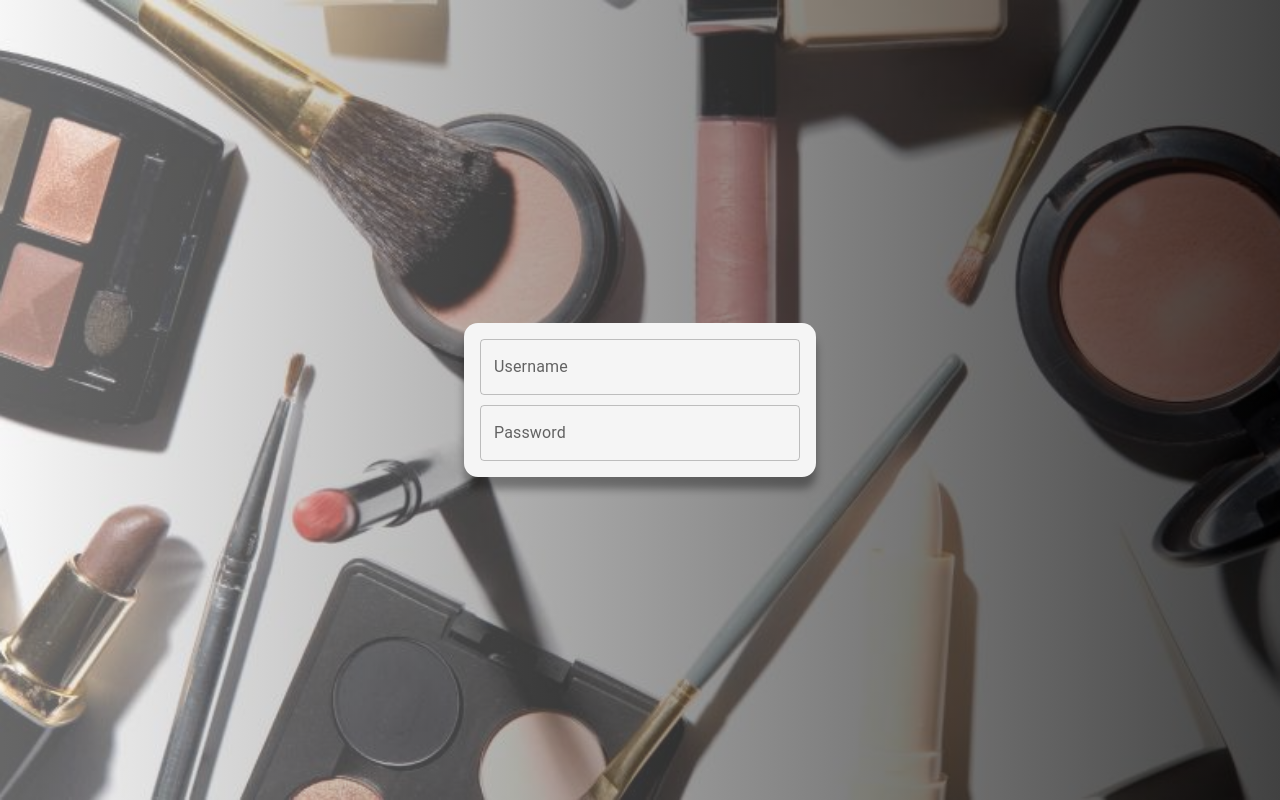
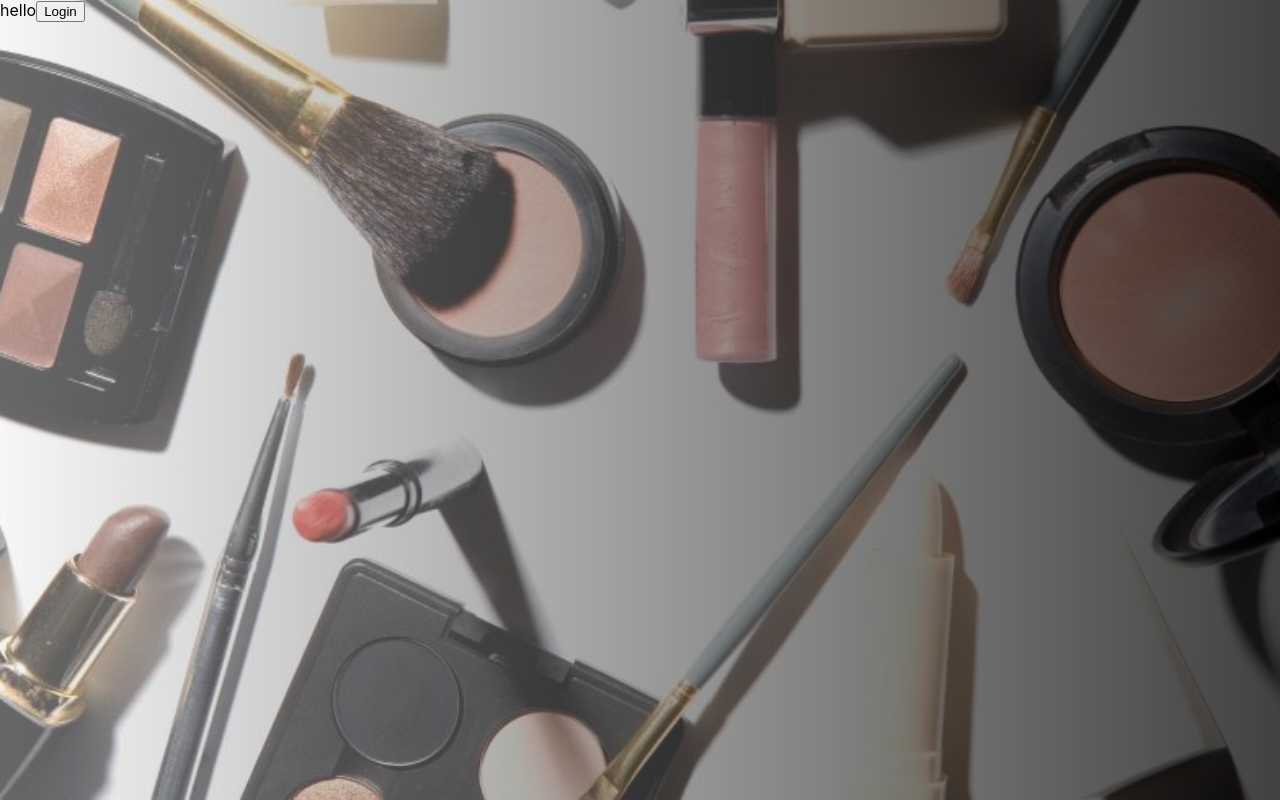
Before and after one commit to SocolAndreea/web, a React (Create React App) app: page / in a window 1280 px wide. Built offline with nearby package versions, Linux system fonts and the light colour scheme.

Commit message:
landing page+routing

```diff
--- a/package.json
+++ b/package.json
@@ -46,5 +46,8 @@
       "last 1 firefox version",
       "last 1 safari version"
     ]
+  },
+  "devDependencies": {
+    "react-router-dom": "^6.22.3"
   }
 }
--- a/src/App.tsx
+++ b/src/App.tsx
@@ -1,32 +1,14 @@
 import React from "react";
+import { RouterProvider } from "react-router-dom";
+
+import AppImage from "./assets/AppImage";
+import router from "./Routing";
 import "./App.css";
-import Login from "./pages/Login";
-import styled from "styled-components";
-import AppImage from "./assets/AppImage";
-export const Modal = styled.div`
-  //position: absolute;
-  position: fixed;
-  top: 50%;
-  left: 50%;
-  transform: translate(-50%, -50%);
-  width: 20rem;
-  height: fit-content;
-  gap: 10px;
-  display: flex;
-  flex-direction: column;
-  background-color: whitesmoke;
-  padding: 1rem;
-  border-radius: 14px;
-  box-shadow: 0 12px 8px rgba(0, 0, 0, 0.35);
-  animation: slide-down 300ms ease-out forwards;
-`;
+
 function App() {
   return (
     <AppImage>
-      {/*<img src={"../assets/cosmetix.jpg"} alt={"Background"} />*/}
-      <Modal>
-        <Login />
-      </Modal>
+      <RouterProvider router={router}></RouterProvider>
     </AppImage>
   );
 }
--- /dev/null
+++ b/src/Routing.tsx
@@ -0,0 +1,29 @@
+import React from "react";
+import { createBrowserRouter } from "react-router-dom";
+import Login from "./pages/Login";
+import LandingPage from "./pages/LandingPage";
+
+interface PrivateElementProps {
+  element: React.ComponentType;
+}
+
+// function PrivateElement({ element: Element }: PrivateElementProps) {
+//   return localStorage.getItem("authToken") ? <Element /> : <Home />;
+// }
+
+const router = createBrowserRouter([
+  {
+    path: "/",
+    element: <LandingPage />,
+  },
+  // {
+  //     path: '/dashboard',
+  //     element: <PrivateElement element={Dashboard} />,
+  // },
+  {
+    path: "/login",
+    element: <Login />,
+  },
+]);
+
+export default router;
--- /dev/null
+++ b/src/pages/LandingPage.tsx
@@ -0,0 +1,18 @@
+import { observer } from "mobx-react";
+import { useNavigate } from "react-router-dom";
+
+const LandingPage = () => {
+  const navigate = useNavigate();
+
+  const handleNavigation = (path: string) => {
+    navigate(path);
+  };
+  return (
+    <div>
+      hello
+      <button onClick={() => handleNavigation("/login")}>Login</button>
+    </div>
+  );
+};
+
+export default observer(LandingPage);
--- a/src/pages/Login.tsx
+++ b/src/pages/Login.tsx
@@ -1,12 +1,30 @@
 import { TextField } from "@mui/material";
 import { useState } from "react";
 import { observer } from "mobx-react";
+import styled from "styled-components";
 
+export const Modal = styled.div`
+  //position: absolute;
+  position: fixed;
+  top: 50%;
+  left: 50%;
+  transform: translate(-50%, -50%);
+  width: 20rem;
+  height: fit-content;
+  gap: 10px;
+  display: flex;
+  flex-direction: column;
+  background-color: whitesmoke;
+  padding: 1rem;
+  border-radius: 14px;
+  box-shadow: 0 12px 8px rgba(0, 0, 0, 0.35);
+  animation: slide-down 300ms ease-out forwards;
+`;
 const Login = () => {
   const [username, setUsername] = useState("");
   const [password, setPassword] = useState("");
   return (
-    <>
+    <Modal>
       <TextField
         type="text"
         value={username}
@@ -21,7 +39,7 @@ const Login = () => {
         value={password}
         onChange={(e) => setPassword(e.target.value.trim())}
       />
-    </>
+    </Modal>
   );
 };
 export default observer(Login);
```
Also changed, not shown: 1 other file (tests, documents, lock files or other folders).
